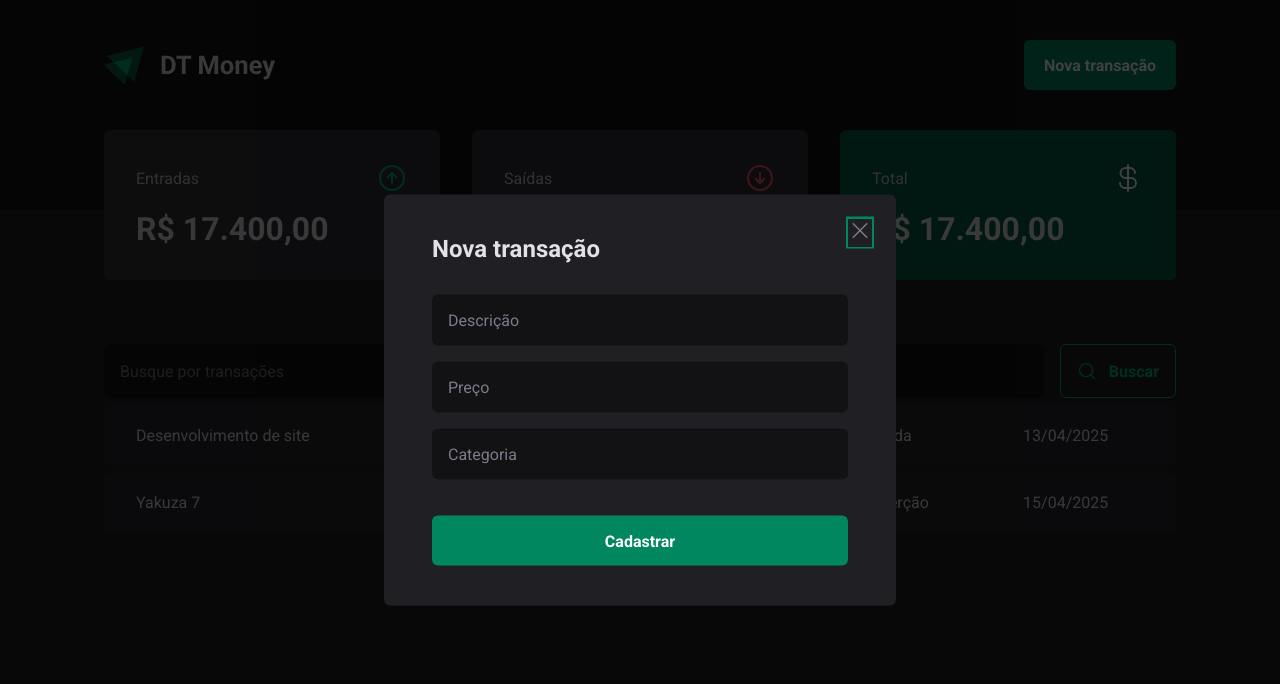
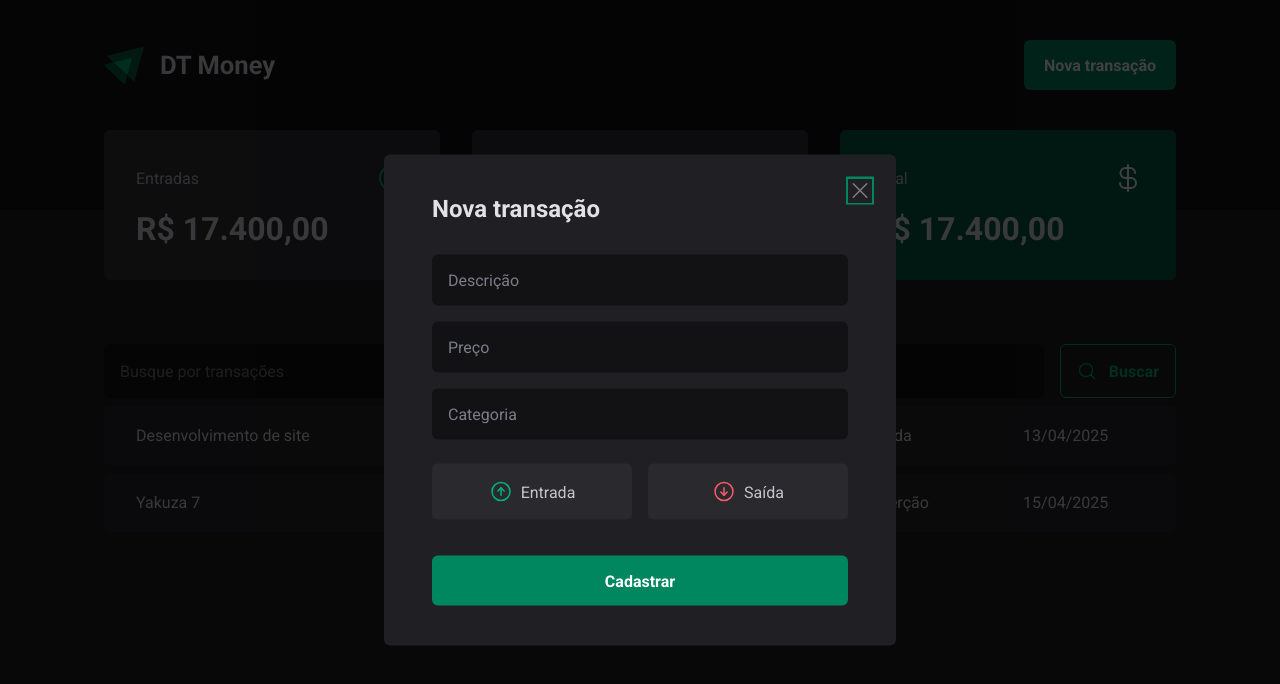
Before and after one commit to SabrinaCoelho/03-dt-money, a React (Vite) app: page / in a window 1280 px wide. Both pictures are taken after a click on the button "Nova transação". Shown: the top 684 px of the page. Built offline with nearby package versions, Linux system fonts and the light colour scheme.

Commit message:
Finish modal's visual

```diff
--- a/package.json
+++ b/package.json
@@ -11,6 +11,7 @@
   },
   "dependencies": {
     "@radix-ui/react-dialog": "^1.1.15",
+    "@radix-ui/react-radio-group": "^1.3.8",
     "@types/styled-components": "^5.1.36",
     "phosphor-react": "^1.4.1",
     "react": "^19.2.0",
--- a/src/components/NewTransactionModal/index.tsx
+++ b/src/components/NewTransactionModal/index.tsx
@@ -1,6 +1,6 @@
 import * as Dialog from "@radix-ui/react-dialog";
-import { ClosedButton, Content, Overlay } from "./styles";
-import { X } from "phosphor-react";
+import { ClosedButton, Content, Overlay, Transactiontype, TransactiontypeButton } from "./styles";
+import { ArrowCircleDown, ArrowCircleUp, X } from "phosphor-react";
 
 export function NewTransactionsModal(){
     return (
@@ -16,6 +16,16 @@ export function NewTransactionsModal(){
                     <input type="number" placeholder="Preço" required/>
                     <input type="text" placeholder="Categoria" required/>
 
+                    <Transactiontype>
+                        <TransactiontypeButton variant="income" value="income">
+                            <ArrowCircleUp size={24}/>
+                            Entrada
+                        </TransactiontypeButton>
+                        <TransactiontypeButton variant="outcome" value="outcome">
+                            <ArrowCircleDown size={24}/>
+                            Saída
+                        </TransactiontypeButton>
+                    </Transactiontype>
                     <button type="submit">
                         Cadastrar
                     </button>
--- a/src/components/NewTransactionModal/styles.ts
+++ b/src/components/NewTransactionModal/styles.ts
@@ -1,5 +1,6 @@
 import styled from "styled-components";
 import * as Dialog from "@radix-ui/react-dialog";
+import * as RadioGroup from "@radix-ui/react-radio-group";
 
 export const Overlay = styled(Dialog.Overlay)`
     position: fixed;
@@ -63,7 +64,51 @@ export const ClosedButton = styled(Dialog.Close)`
     border: 0;
     top: 1.5rem;
     right: 1.5rem;
-    /* line-height: 0; */
+    line-height: 0;
     cursor: pointer;
     color: ${props => props.theme["gray-500"]};
 `;
+
+export const Transactiontype = styled(RadioGroup.Root)`
+    display: grid;
+    grid-template-columns: repeat(2,1fr);
+    gap: 1rem;
+    margin-top: 0.5rem;
+`;
+
+interface TransactionTypeButtonProps{
+    variant: "income" | "outcome";
+}
+
+export const TransactiontypeButton = styled(RadioGroup.Item)<TransactionTypeButtonProps>`
+    background: ${props => props.theme["gray-700"]};
+    padding: 1rem;
+    display: flex;
+    align-items: center;
+    justify-content: center;
+    gap: 0.5rem;
+    border-radius: 6px;
+    cursor: pointer;
+    border: 0;
+    color: ${props => props.theme["gray-300"]};
+
+    svg{
+        color: ${props => props.variant === "income" ?
+        props.theme["green-300"] :
+        props.theme["red-300"]};
+    }
+
+    &[data-state="checked"]{
+        color: ${props => props.theme["white"]};
+        background: ${props => props.variant === "income" ? props.theme["green-500"] : props.theme["red-500"]};
+
+        svg{
+            color: ${props => props.theme["white"]};
+        }
+    }
+
+    &[data-state="unchecked"]:hover{
+        background: ${props => props.theme["gray-600"]};
+        transition: background-color 0.2s;
+    }
+`;
```
Also changed, not shown: 1 other file (tests, documents, lock files or other folders).
